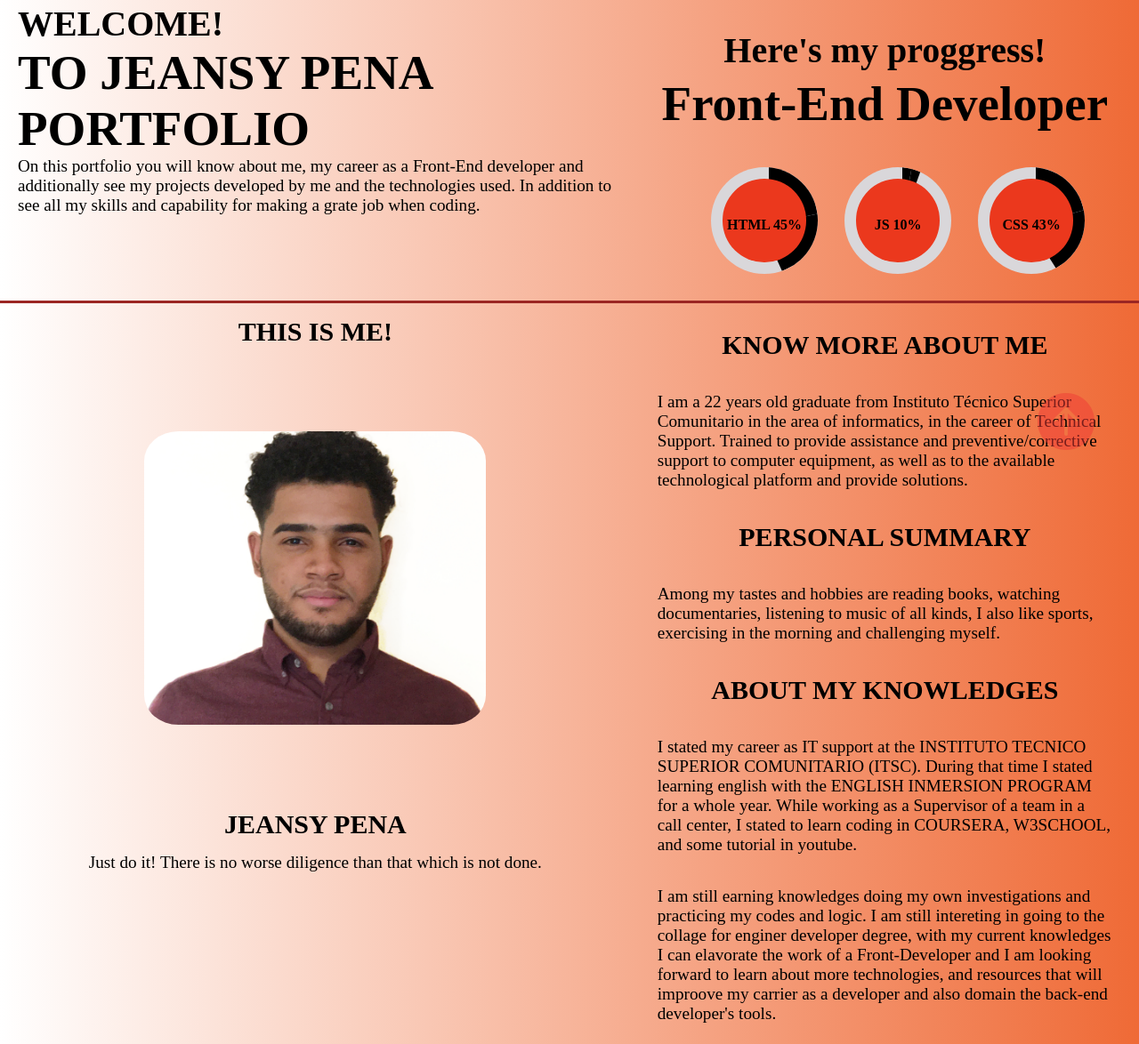
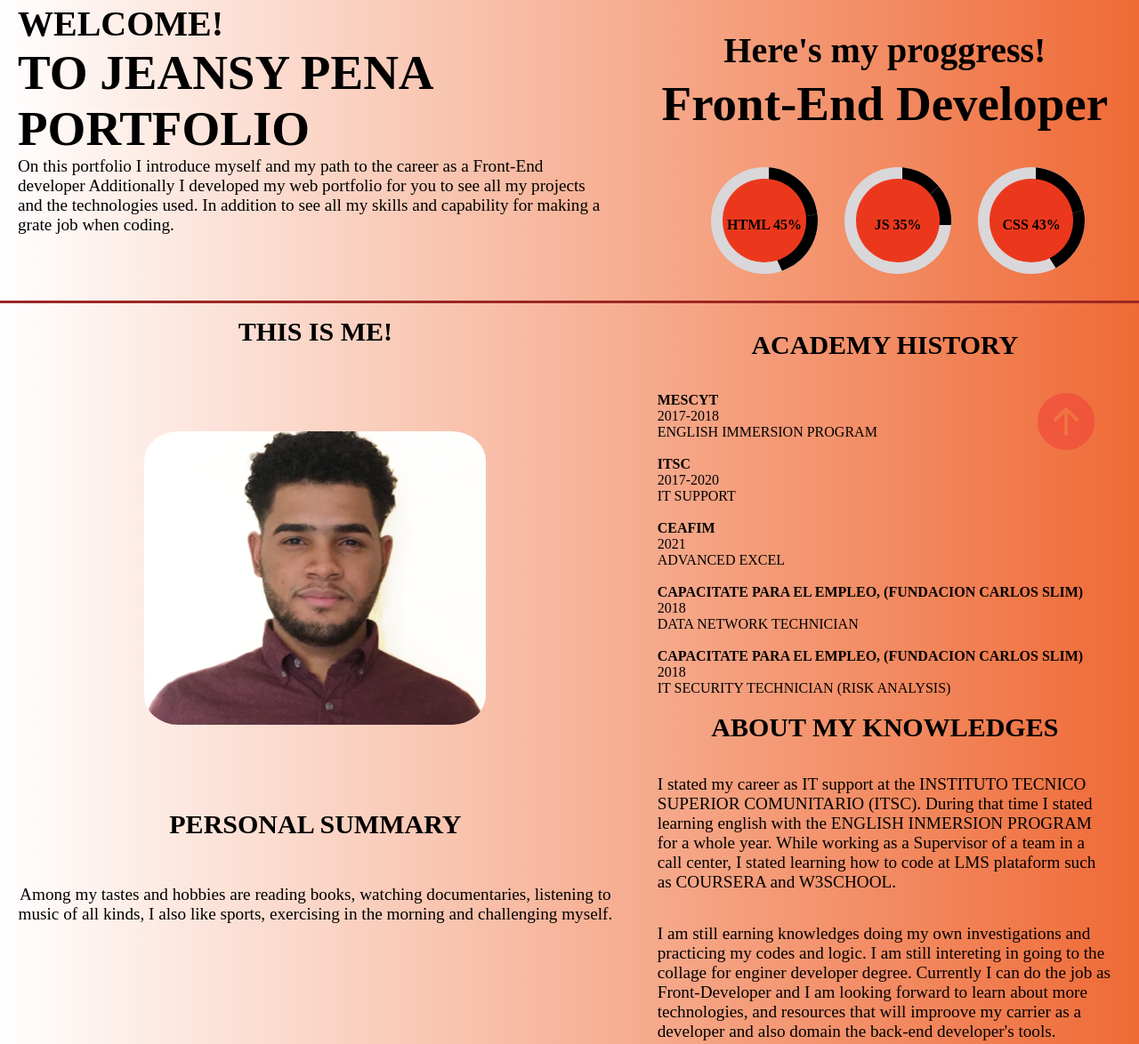
Before and after one commit to vJeansy/My-Portfolio, a plain HTML site: page index.html in a window 1280 px wide. Shown: the part 216-1390 px from the top of the page at 89% size. Drawn offline with nearby package versions, Linux system fonts and the light colour scheme.

Commit message:
version2

```diff
--- a/My-Portfolio-CSS/circleBar.css
+++ b/My-Portfolio-CSS/circleBar.css
@@ -81,7 +81,7 @@
   .mask.full-2,
   .circle .fill-2 {
     animation: fill-2 ease-in-out 3s;
-    transform: rotate(10deg);
+    transform: rotate(45deg);
   }
 
   @keyframes fill-2{ /* black fill animation/rotation */
@@ -89,7 +89,7 @@
       transform: rotate(0deg);
     }
     100% {
-      transform: rotate(10deg);
+      transform: rotate(45deg);
     }
   }
 
--- a/My-Portfolio-CSS/headers.css
+++ b/My-Portfolio-CSS/headers.css
@@ -17,6 +17,13 @@
     bottom: 70px;
 }
 
+@media (max-width: 950px) {
+    .roll-up-container .btn-float .btn-roll-up {
+        right: 15px;
+        bottom: 15px;
+    }
+}
+
 .roll-up-container .btn-float a{
     color: #EF3B36;
     opacity: 50%;
--- a/index.html
+++ b/index.html
@@ -3,6 +3,7 @@
 <head>
     <meta charset="UTF-8">
     <meta name="viewport" content="width=device-width, initial-scale=1.0">
+    <link rel="icon" href="./My-Portfolio-Icons/react_icon_130845.ico">
     <link rel="stylesheet" href="My-Portfolio-CSS/index.css">
     <link rel="stylesheet" href="My-Portfolio-CSS/aside.css">
     <link rel="stylesheet" href="My-Portfolio-CSS/section.css">
@@ -67,9 +68,10 @@
                 <h4>WELCOME!</h4>
                 <h5>TO JEANSY PENA</h5>
                 <h5>PORTFOLIO</h5>
-                <span>On this portfolio you will know about me, my career as a Front-End developer
-                      and additionally see my projects developed by me and the technologies used.
-                      In addition to see all my skills and capability for making a grate job when coding.
+                <span>On this portfolio I introduce myself and my path to the career as a Front-End developer
+                      Additionally I developed my web portfolio for you to see all my projects and the
+                      technologies used. In addition to see all my skills and capability for making a
+                      grate job when coding.
                 </span>
             </div>
             <div class="main">
@@ -99,7 +101,7 @@
                           <div class="mask half">
                             <div class="fill-2"></div>
                           </div>
-                          <div class="inside-circle"> JS 10% </div>
+                          <div class="inside-circle"> JS 35% </div>
                         </div>
                       </div>
 
@@ -125,44 +127,54 @@
                 <div class="image">
                     <img src="My-Portfolio-Icons/Logo.JPG" alt="vJeansy">
                 </div>
-                <h2>JEANSY PENA</h2>
-                <p>Just do it! There is no worse diligence than that which is not done.</p>
+
+                <h2>PERSONAL SUMMARY</h2> <br><br>
+
+                <p>Among my tastes and hobbies are reading books, watching documentaries, listening to music of all kinds,
+                    I also like sports, exercising in the morning and challenging myself. </p>
+
             </div>
             <div class="main-2">
-                <h2>KNOW MORE ABOUT ME</h2> <br><br>
-                <p>I am a 22 years old
-                    graduate from
-                    Instituto Técnico Superior
-                    Comunitario in the area of
-                    informatics, in the career of
-                    Technical Support. Trained to
-                    provide assistance and
-                    preventive/corrective
-                    support to computer
-                    equipment, as well as to the
-                    available technological
-                    platform and provide
-                    solutions. </p> <br><br>
-                    <h2>PERSONAL SUMMARY</h2> <br><br>
-                    <p>Among my tastes and
-                        hobbies are reading books,
-                        watching documentaries,
-                        listening to music of all kinds,
-                        I also like sports, exercising in
-                        the morning and challenging
-                        myself. </p> <br><br>
-                        <h2>ABOUT MY KNOWLEDGES</h2> <br><br>
-                        <p>I stated my career as IT support at the INSTITUTO TECNICO SUPERIOR COMUNITARIO (ITSC).
-                            During that time I stated learning english with the ENGLISH INMERSION PROGRAM for a whole
-                            year. While working as a Supervisor of a team in a call center, I stated to learn coding
-                            in COURSERA, W3SCHOOL, and some tutorial in youtube.</p> <br><br>
+                <h2>ACADEMY HISTORY</h2> <br><br>
+                <h4>MESCYT</h4>
+                <ul>
+                    <li>2017-2018</li>
+                    <li>ENGLISH IMMERSION PROGRAM</li>
+                </ul> <br>
+                <h4>ITSC</h4>
+                <ul>
+                    <li>2017-2020</li>
+                    <li>IT SUPPORT</li>
+                </ul> <br>
+                <h4>CEAFIM</h4>
+                <ul>
+                    <li>2021</li>
+                    <li>ADVANCED EXCEL</li>
+                </ul> <br>
+                <h4>CAPACITATE PARA EL EMPLEO, (FUNDACION CARLOS SLIM)</h4>
+                <ul>
+                    <li>2018</li>
+                    <li>DATA NETWORK TECHNICIAN</li>
+                </ul> <br>
+                <h4>CAPACITATE PARA EL EMPLEO, (FUNDACION CARLOS SLIM)</h4>
+                <ul>
+                    <li>2018</li>
+                    <li>IT SECURITY TECHNICIAN (RISK ANALYSIS)</li>
+                </ul> <br>
 
-                            <p>I am still earning knowledges doing my own investigations and practicing my codes
-                            and logic. I am still intereting in going to the collage for enginer developer degree,
-                            with my current knowledges I can elavorate the work of a Front-Developer and I am looking
-                            forward to learn about more technologies, and resources that will improove my carrier
-                            as a developer and also domain the back-end developer's tools.
-                        </p>
+                <h2>ABOUT MY KNOWLEDGES</h2> <br><br>
+
+                <p>I stated my career as IT support at the INSTITUTO TECNICO SUPERIOR COMUNITARIO (ITSC).
+                    During that time I stated learning english with the ENGLISH INMERSION PROGRAM for a whole
+                    year. While working as a Supervisor of a team in a call center, I stated learning how to code
+                    at LMS plataform such as COURSERA and W3SCHOOL.</p> <br><br>
+
+                    <p>I am still earning knowledges doing my own investigations and practicing my codes
+                    and logic. I am still intereting in going to the collage for enginer developer degree.
+                    Currently I can do the job as Front-Developer and I am looking forward to learn about more technologies,
+                    and resources that will improove my carrier as a developer and also domain the back-end developer's tools.
+                </p>
+
             </div>
         </div>
     </aside>
@@ -177,24 +189,24 @@
                 <img src="My-Portfolio-Icons/project-futsal.PNG" alt="project1">
                 <div class="card-content">
                     <h3>Futsal Web Page</h3>
-                    <p>Lorem ipsum dolor sit amet consectetur adipisicing elit.
-                        Aliquid tempore itaque laborum similique quisquam neque
-                        odit error earum odio fugit, recusandae, quas facere vero modi est?
-                        Sed exercitationem ratione tempore.
+                    <p>Template for a National Futsal League page based on that of
+                        Dominican Republic, with the purpose of showing the games and
+                        statistics of these during the tournament. It is also important to highlight
+                        that it has been designed to place sponsorship advertising. <br>
                     </p>
                     <a href="https://vjeansy.github.io/Liga-Nacional-De-Futsal-Dominicana/" target="_blank" class="btn">See details</a>
                 </div>
             </div>
             <div class="card">
-                <img src="My-Portfolio-Icons/project-cocoshop.PNG" alt="project2">
+                <img src="My-Portfolio-Icons/juegoX.O.PNG" alt="project2">
                 <div class="card-content">
-                    <h3>Store Web Site</h3>
-                    <p>Lorem ipsum dolor sit amet consectetur adipisicing elit.
-                        Aliquid tempore itaque laborum similique quisquam neque
-                        odit error earum odio fugit, recusandae, quas facere vero modi est?
-                        Sed exercitationem ratione tempore.
+                    <h3>X & O Classic Game</h3>
+                    <p> Template for this Classic game that probably will bring some memories
+                        to you. You can now play it here and have fun for a while!
+                        Do not forget to play hard, we created a machine that will beat you
+                        so you do not have it easy. You better whatch out your clicks! <br>
                     </p>
-                    <a href="" class="btn">See details</a>
+                    <a href="https://vjeansy.github.io/Juego-Conecta-Tres/" target="_blank" class="btn">See details</a>
                 </div>
             </div>
             <div class="card">
```
Also changed, not shown: My-Portfolio-Icons/juegoX.O.PNG (added), My-Portfolio-Icons/react_icon_130845.ico (added).
